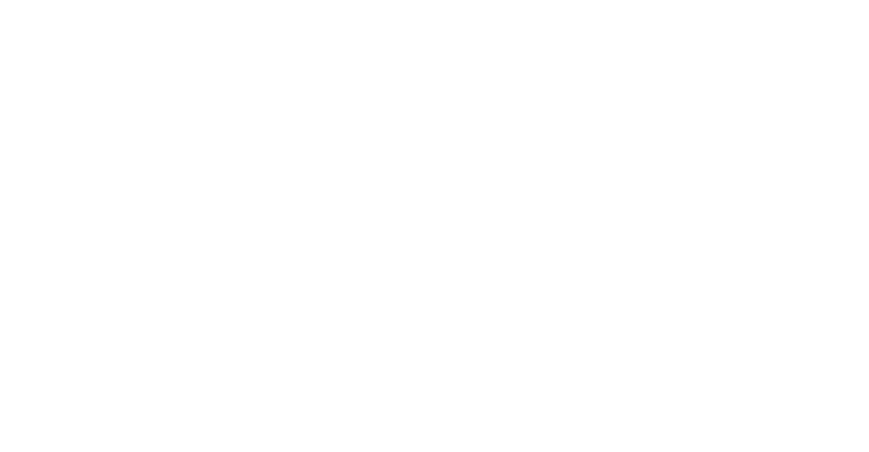
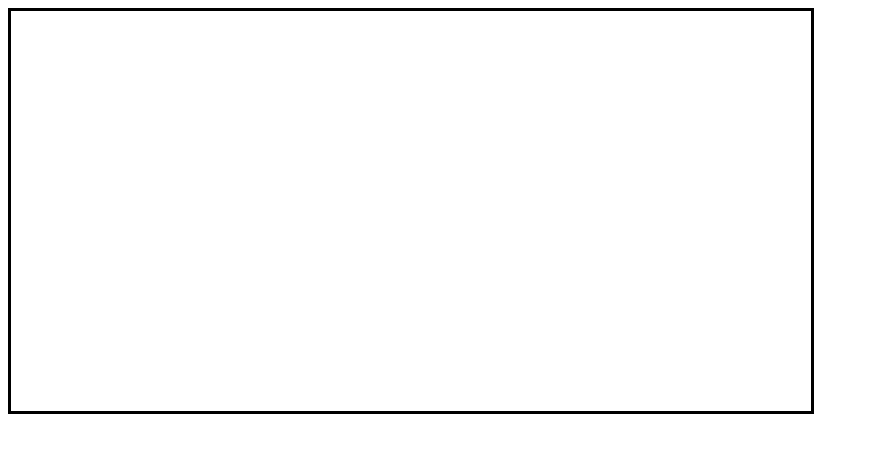
Before and after one commit to paulkazusek/GeoJSON-Rendering-To-Canvas-With-D3js, a plain HTML site: page index.html in a window 1280 px wide. Shown: the whole page, without its empty margins (0-869 px from the left). Drawn offline with nearby package versions, Linux system fonts and the light colour scheme.

Commit message:
border for the canvas element

```diff
--- a/css/styles.css
+++ b/css/styles.css
@@ -1,3 +1,8 @@
 body {
 
 }
+
+#my-canvas {
+  border-style: solid;
+  border-color: black;
+}
```
